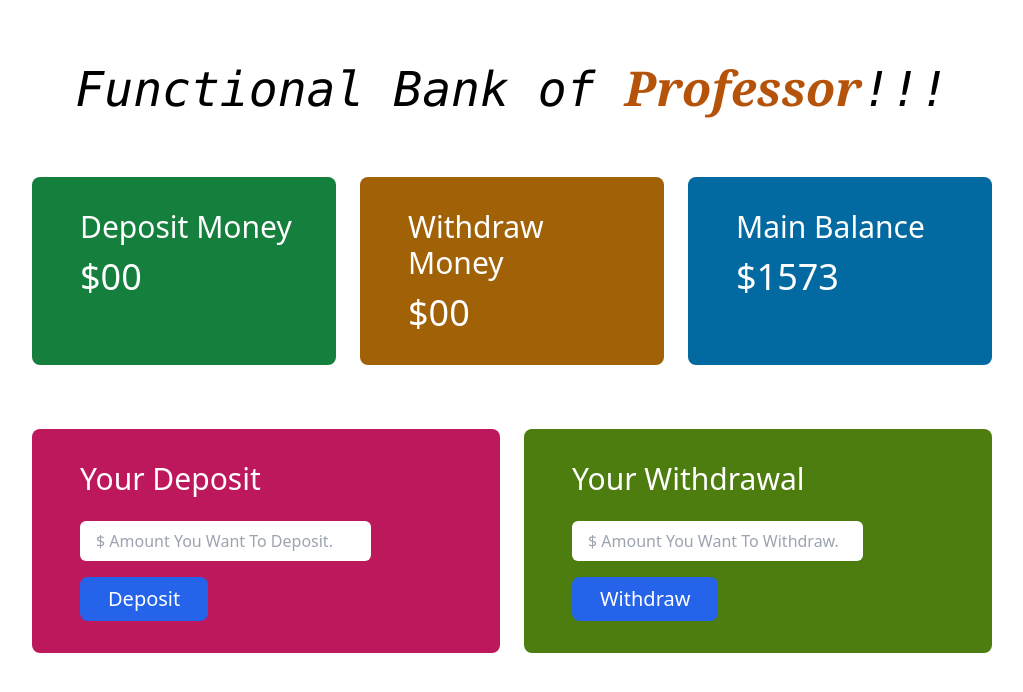
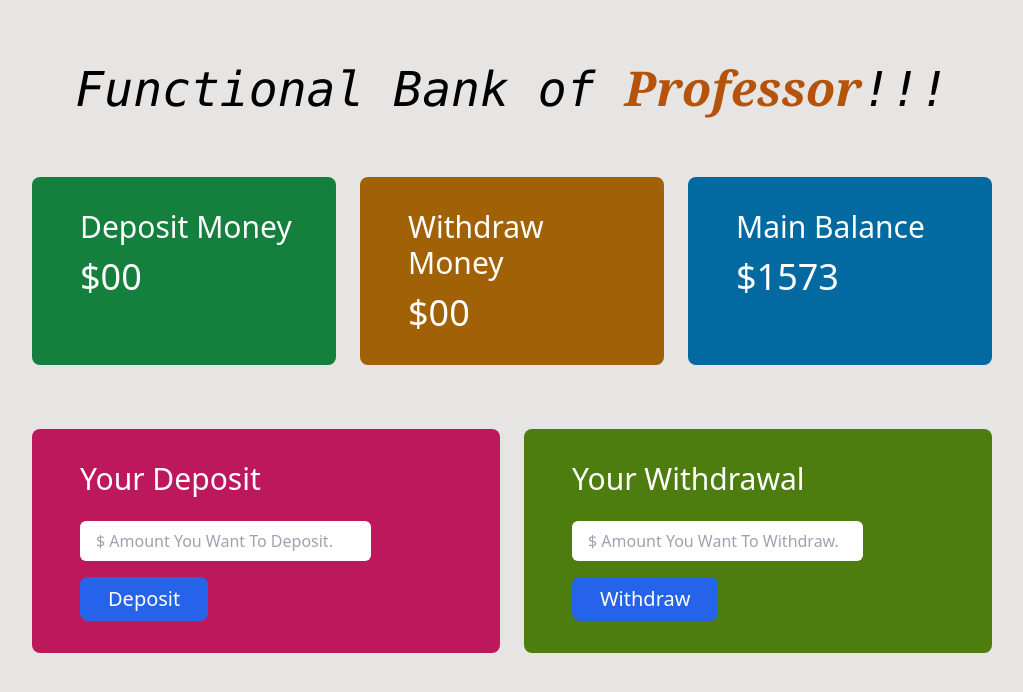
Before and after one commit to Masud-Ahmed35/Bank-Management-System-Recap, a plain HTML site: page index.html in a window 1280 px wide. Shown: the whole page, without its empty margins (128-1151 px from the left). Drawn offline with nearby package versions, Linux system fonts and the light colour scheme.

```diff
--- a/index.html
+++ b/index.html
@@ -12,7 +12,7 @@
 
 </head>
 
-<body>
+<body class="bg-stone-200">
     <header>
         <h1 class="text-5xl italic text-center font-mono mt-16">Functional Bank of
             <span class="text-amber-700 font-semibold font-serif">Professor</span>!!!
```
